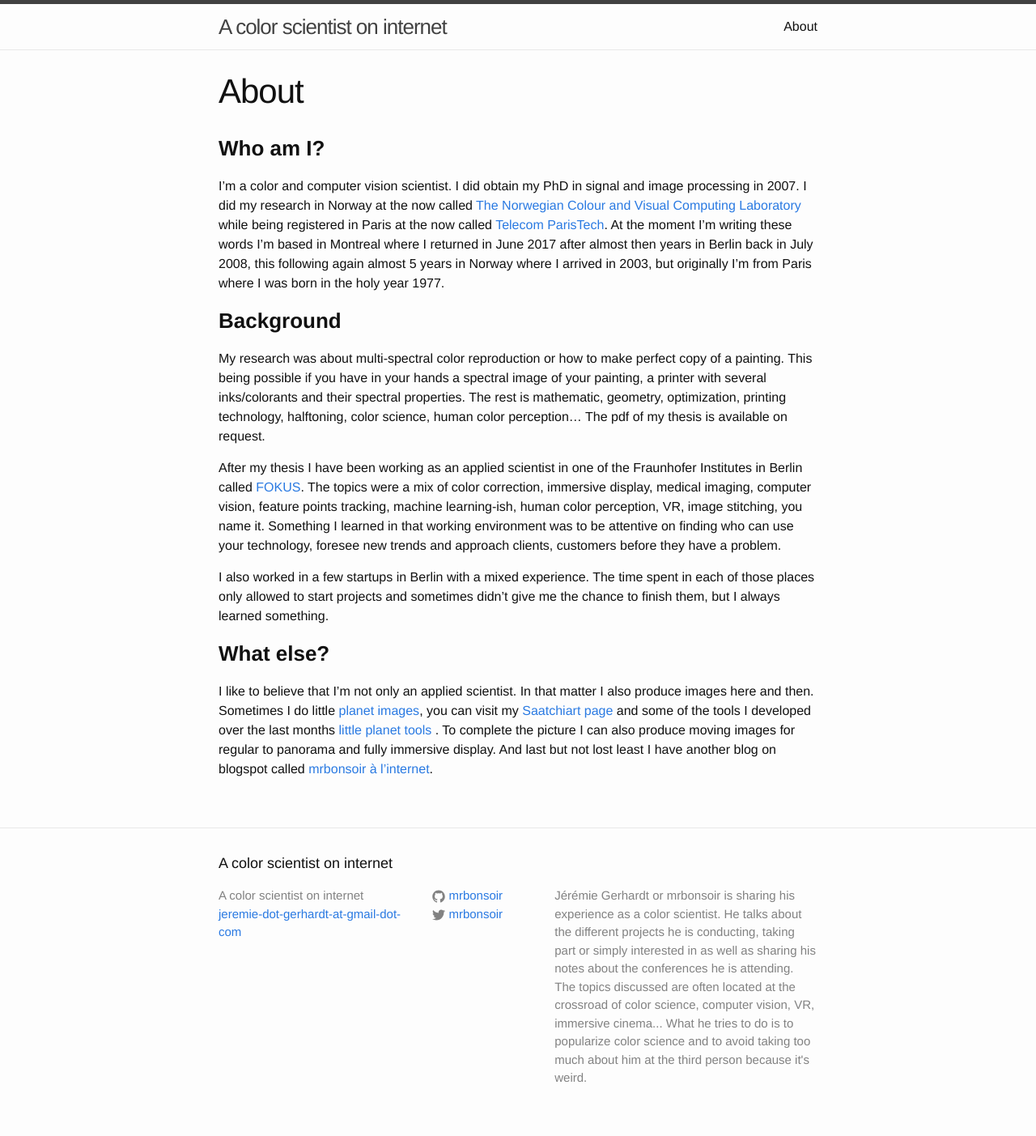
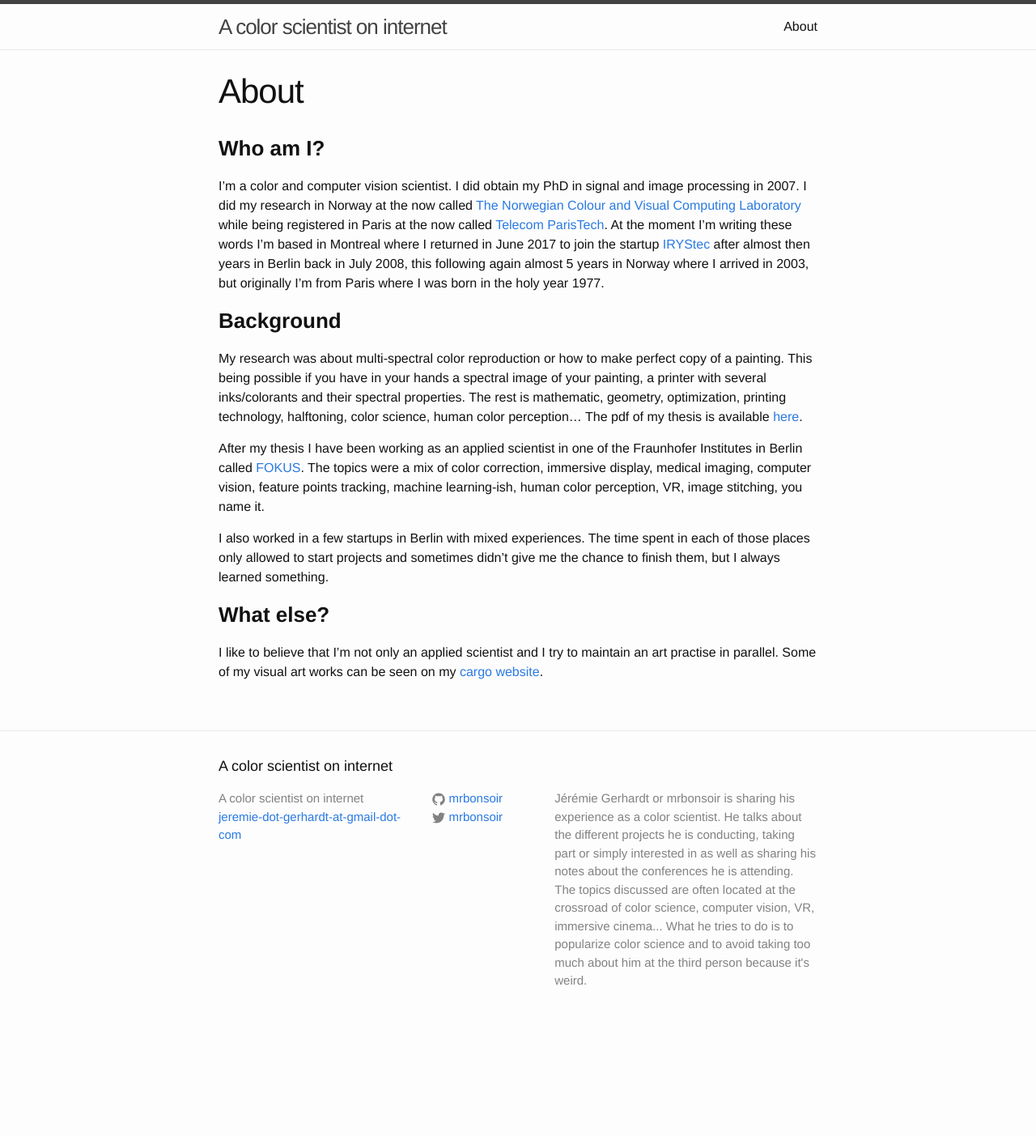
Before and after one commit to mrbonsoir/mrbonsoir.github.io, a Jekyll site: the page built from about.md, in a window 1280 px wide. Shown: the whole page at 81% size. Built offline with Jekyll 4.4.1, drawn with Linux system fonts in a browser that asks for light colours; after the commit the page ends 1283 px from its top, so only the background shows below that.

Commit message:
update about page

```diff
--- a/about.md
+++ b/about.md
@@ -5,22 +5,24 @@ permalink: /about/
 ---
 
 ### **Who am I?**
-I'm a color and computer vision scientist. I did obtain my PhD in signal and image processing in 2007. I did my research in Norway at the now called [The Norwegian Colour and Visual Computing Laboratory][link-colorlab] while being registered in Paris at the now called [Telecom ParisTech][link-enst]. At the moment I'm writing these words I'm based in Montreal where I returned in June 2017 after almost then years in Berlin back in July 2008, this following again almost 5 years in Norway where I arrived in 2003, but originally I'm from Paris where I was born in the holy year 1977.
+I'm a color and computer vision scientist. I did obtain my PhD in signal and image processing in 2007. I did my research in Norway at the now called [The Norwegian Colour and Visual Computing Laboratory][link-colorlab] while being registered in Paris at the now called [Telecom ParisTech][link-enst]. At the moment I'm writing these words I'm based in Montreal where I returned in June 2017 to join the startup [IRYStec][link-irystec] after almost then years in Berlin back in July 2008, this following again almost 5 years in Norway where I arrived in 2003, but originally I'm from Paris where I was born in the holy year 1977.
 
 ###  **Background**
-My research was about multi-spectral color reproduction or how to make perfect copy of a painting. This being possible if you have in your hands a spectral image of your painting, a printer with several inks/colorants and their spectral properties. The rest is mathematic, geometry, optimization, printing technology, halftoning, color science, human color perception... The pdf of my thesis is available on request.
+My research was about multi-spectral color reproduction or how to make perfect copy of a painting. This being possible if you have in your hands a spectral image of your painting, a printer with several inks/colorants and their spectral properties. The rest is mathematic, geometry, optimization, printing technology, halftoning, color science, human color perception... The pdf of my thesis is available [here][link-thesis].
 
-After my thesis I have been working as an applied scientist in one of the Fraunhofer Institutes in Berlin called [FOKUS][link-viscom]. The topics were a mix of color correction, immersive display, medical imaging, computer vision, feature points tracking, machine learning-ish, human color perception, VR, image stitching, you name it. Something I learned in that working environment was to be attentive on finding who can use your technology, foresee new trends and approach clients, customers before they have a problem.
+After my thesis I have been working as an applied scientist in one of the Fraunhofer Institutes in Berlin called [FOKUS][link-viscom]. The topics were a mix of color correction, immersive display, medical imaging, computer vision, feature points tracking, machine learning-ish, human color perception, VR, image stitching, you name it.
 
-I also worked in a few startups in Berlin with a mixed experience. The time spent in each of those places only allowed to start projects and sometimes didn't give me the chance to finish them, but I always learned something.
+I also worked in a few startups in Berlin with mixed experiences. The time spent in each of those places only allowed to start projects and sometimes didn't give me the chance to finish them, but I always learned something.
 
 ### **What else?**
-I like to believe that I'm not only an applied scientist. In that matter I also produce images here and then. Sometimes I do little [planet images][link-cargocollective], you can visit my [Saatchiart page][link-saatchiart] and some of the tools I developed over the last months [little planet tools][link-randomnotebooks] . To complete the picture I can also produce moving images for regular to panorama and fully immersive display. And last but not lost least I have another blog on blogspot called [mrbonsoir à l'internet][link-blogspot].
+I like to believe that I'm not only an applied scientist and I try to maintain an art practise in parallel. Some of my visual art works can be seen on my [cargo website][link-cargocollective].
 
 [link-colorlab]: https://www.ntnu.edu/colourlab
-[link-enst]: http://www.telecom-paristech.fr/eng
+[link-enst]: https://www.telecom-paris.fr/
 [link-blogspot]: https://mrbonsoir.blogspot.com
 [link-saatchiart]: https://www.saatchiart.com/jeremiegerhardt
 [link-cargocollective]: https://jeremiegerhardt.cargocollective.com
 [link-randomnotebooks]: https://github.com/mrbonsoir/little_planet_tools/blob/master/Making%20Little%20Planet/Making%20Little%20Planet.md
 [link-viscom]: https://www.fokus.fraunhofer.de/go/viscom
+[link-thesis]: https://pastel.archives-ouvertes.fr/pastel-00003354
+[link-irystec]: https://www.irystec.com/
```
